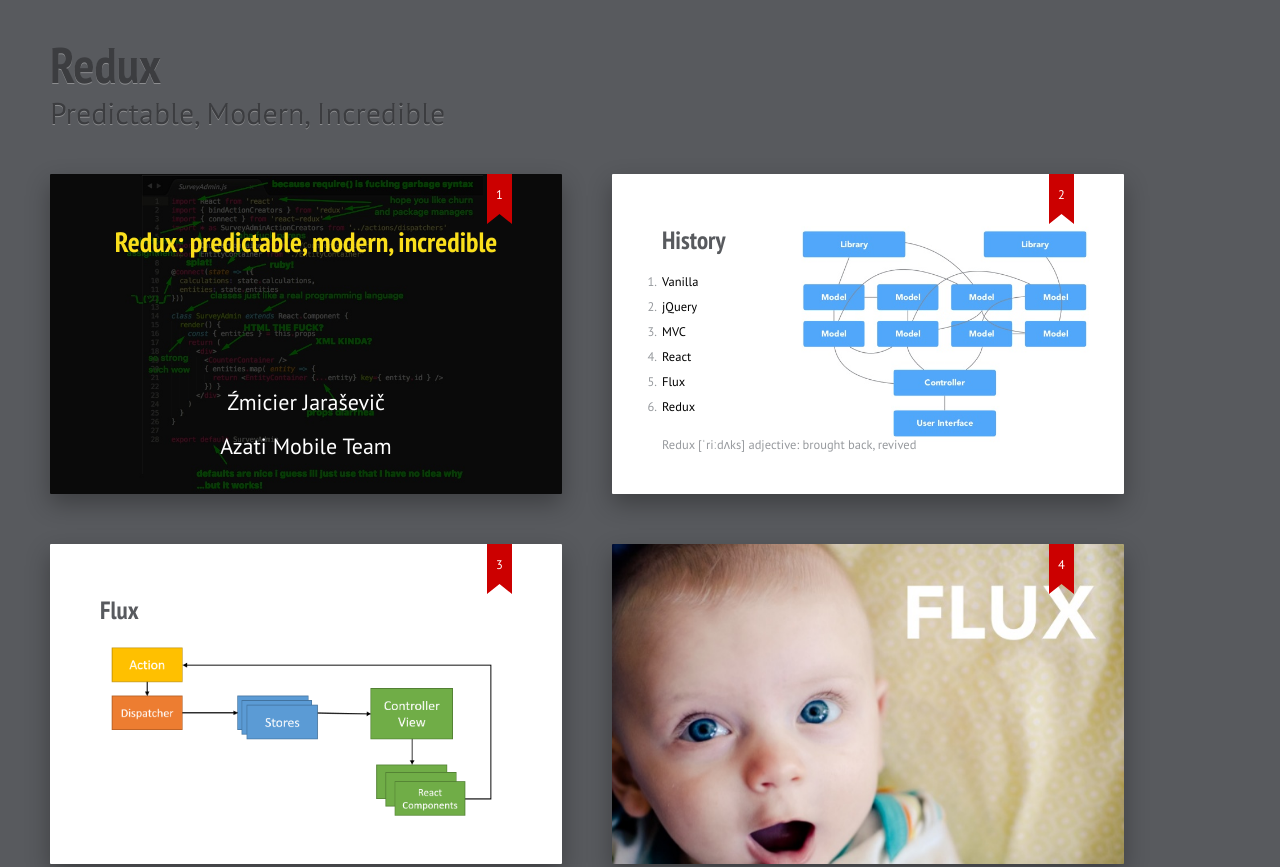
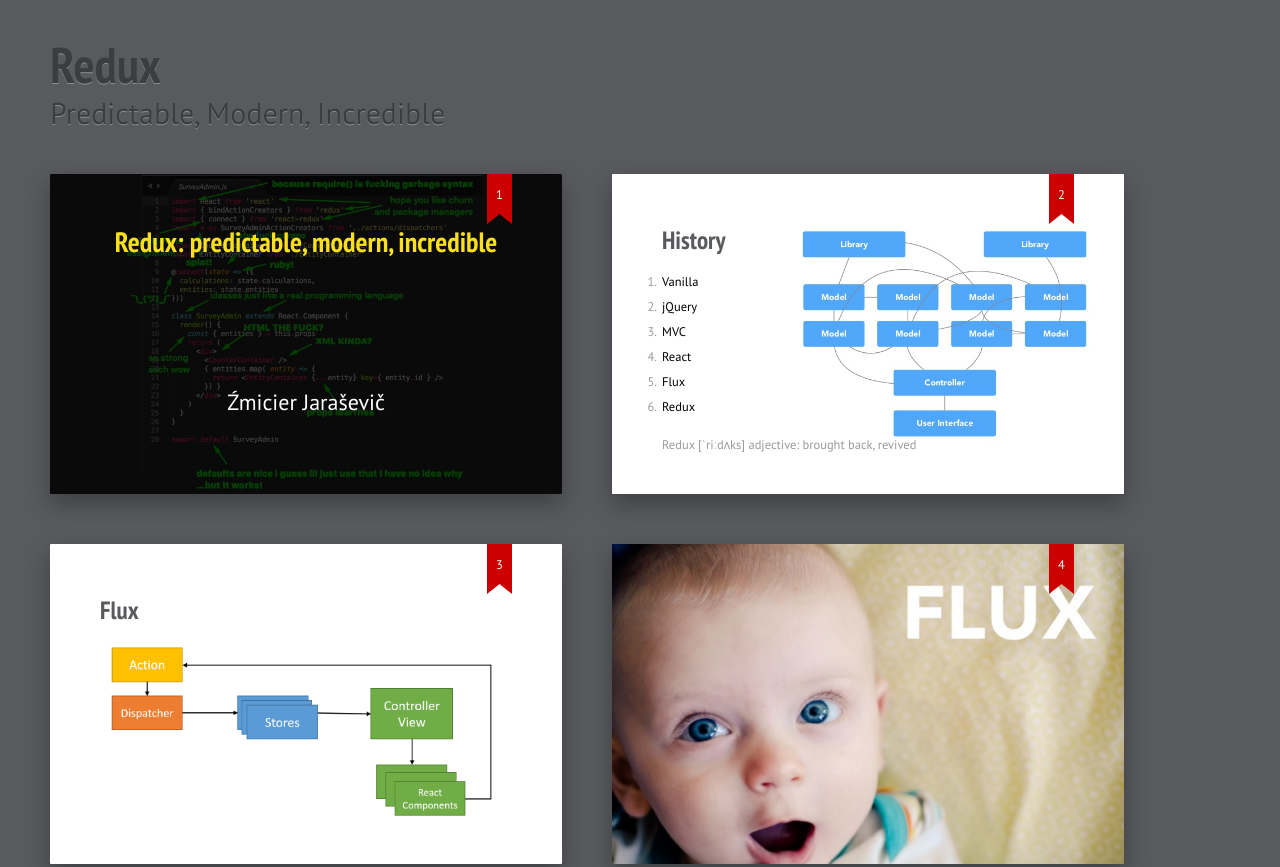
Before and after one commit to zmeecer/redux-presentation, a plain HTML site: page index.html in a window 1280 px wide. Shown: the top 867 px of the page. Drawn offline with Linux system fonts and the light colour scheme.

Commit message:
updated a title slide

```diff
--- a/index.html
+++ b/index.html
@@ -16,8 +16,6 @@
 		<h2>Redux: predictable, modern, incredible</h2>
 		<p>
 			Źmicier Jaraševič
-			<br />
-			Azati Mobile Team
 		</p>
 		<style>
 			#cover {
```
